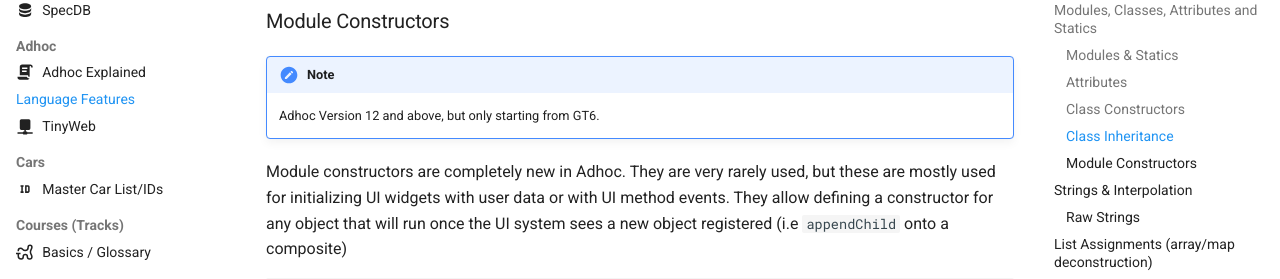
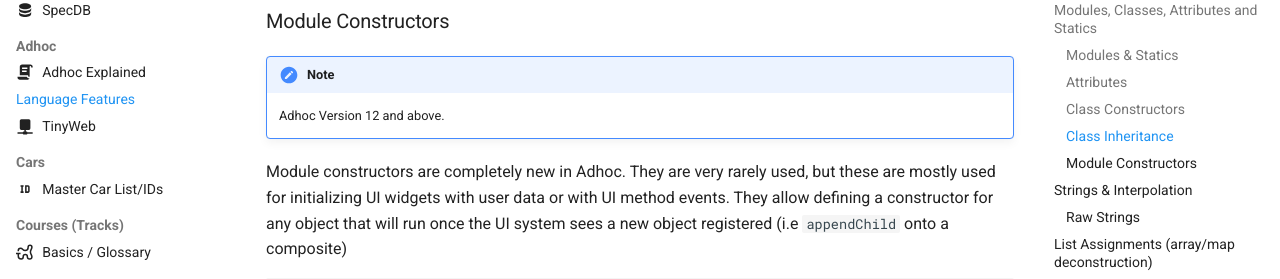
Before and after one commit to Nenkai/gt-modding-hub, an MkDocs documentation site: the page built from docs/concepts/adhoc/language.md, in a window 1280 px wide and 900 px high, scrolled down 3505 px. Shown: the part 152-431 px from the top of the window. Built offline with MkDocs 1.6.1 and Material for MkDocs 9.7.7, drawn with Linux system fonts in a browser that asks for light colours; comment, search, counter and statistics services are not loaded.

Commit message:
module constructor is available starting Adhoc V12.

```diff
--- a/docs/concepts/adhoc/language.md
+++ b/docs/concepts/adhoc/language.md
@@ -147,7 +147,7 @@ class EvenBetterObject : BetterObject
 
 !!! note
 
-    Adhoc Version 12 and above, but only starting from GT6.
+    Adhoc Version 12 and above.
 
 Module constructors are completely new in Adhoc. They are very rarely used, but these are mostly used for initializing UI widgets with user data or with UI method events.
 They allow defining a constructor for any object that will run once the UI system sees a new object registered (i.e `appendChild` onto a composite)
```
